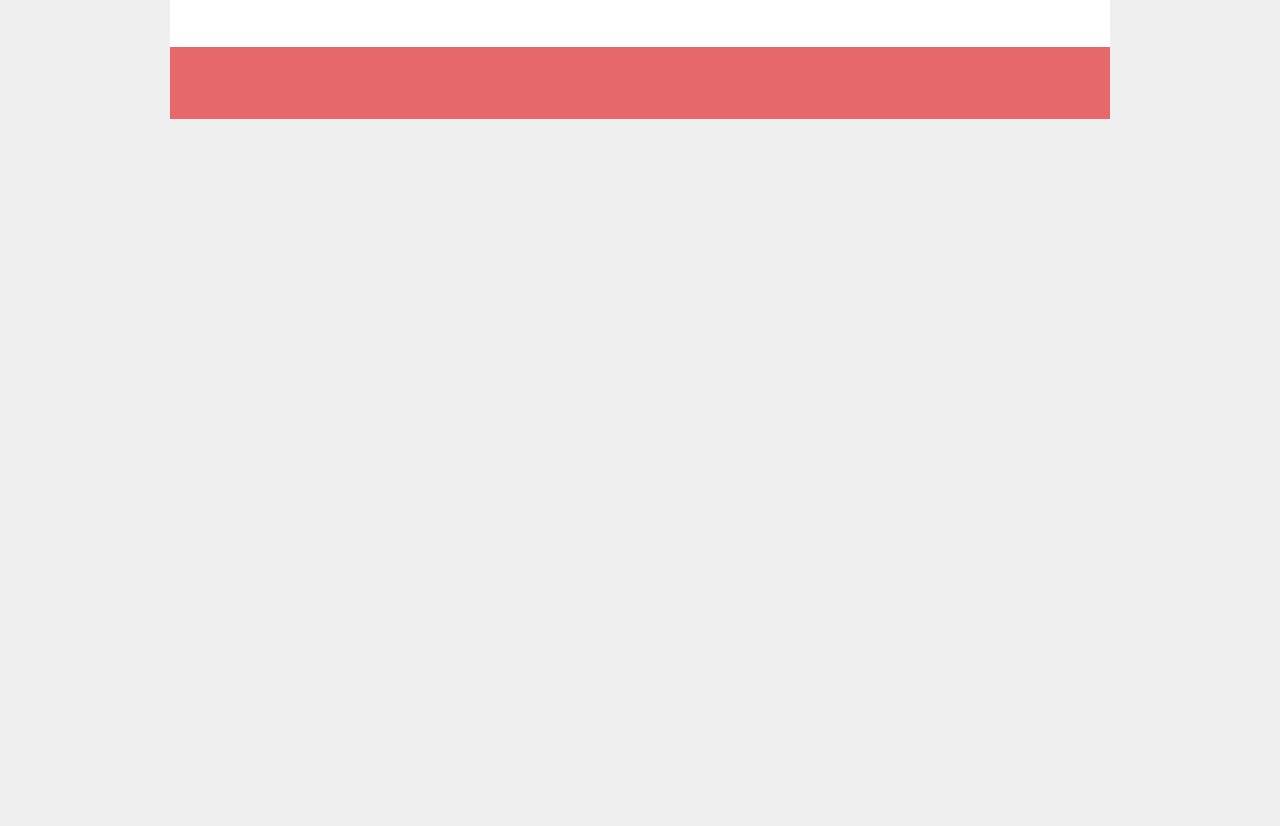
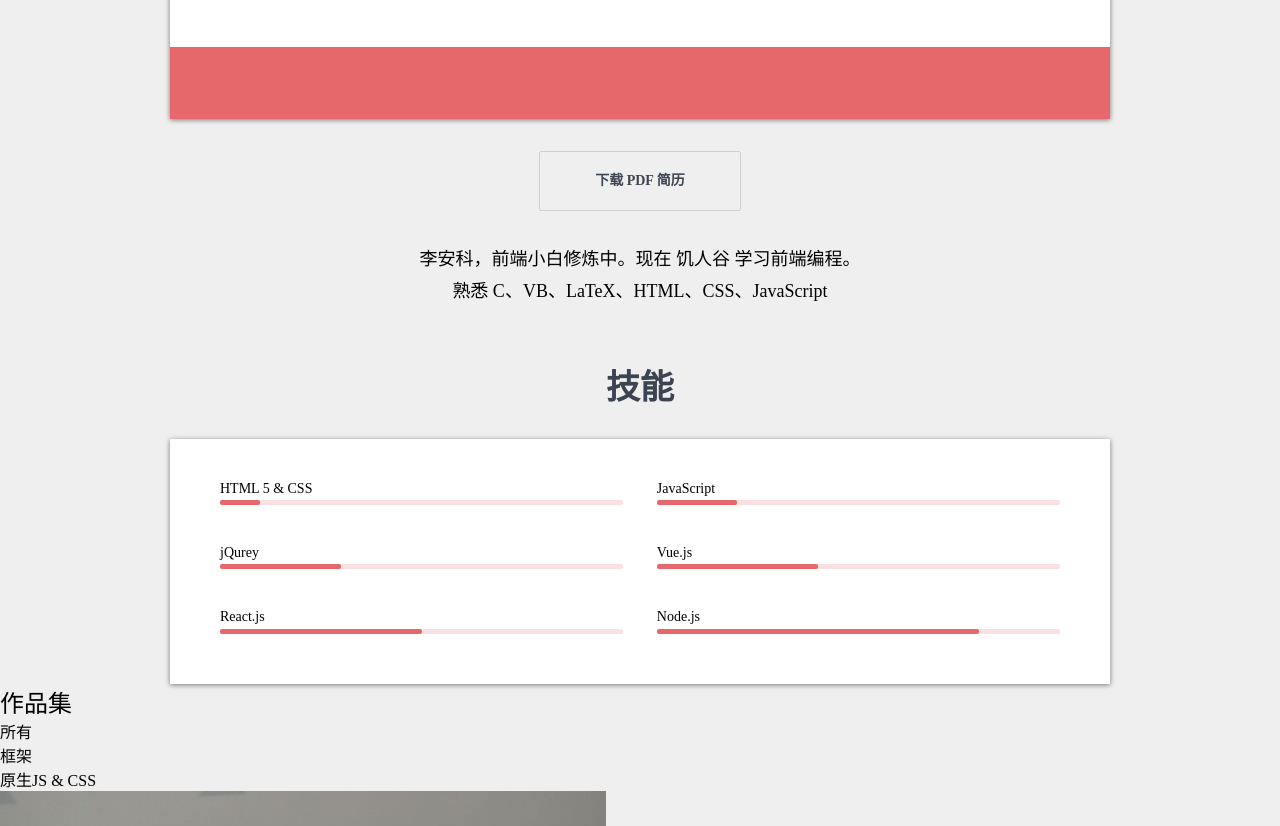
Before and after one commit to Ak-lee/htmldemo, a plain HTML site: page index.html in a window 1280 px wide. Shown: the part 574-1400 px from the top of the page. Before the commit the page ends 800 px from the top, so only its background shows below. Drawn offline with Linux system fonts and the light colour scheme.

Commit message:
技能部分编写

```diff
--- a/index.html
+++ b/index.html
@@ -104,6 +104,81 @@
                  </a>
              </footer>
         </div>
-    </main>
+
+    <p class="downloadResume-wrapper">
+        <a class="downloadResume" href="./resume.pdf" target="_blank" download>下载 PDF 简历</a>
+    </p>
+    <p class="selfIntroduction">
+        李安科，前端小白修炼中。现在 饥人谷 学习前端编程。<br>
+        熟悉 C、VB、LaTeX、HTML、CSS、JavaScript
+    </p>
+</main>
+
+<section class="skills">
+  <h2>技能</h2>
+  <ol class="clearfix">
+    <li>
+      <h3>HTML 5 &amp; CSS</h3>
+      <div class="progressBar">
+        <div class="progress" style="width:10%"></div>
+      </div>
+    </li>
+    <li>
+      <h3>JavaScript</h3>
+      <div class="progressBar">
+        <div class="progress" style="width:20%"></div>
+      </div>
+    </li>
+    <li>
+      <h3>jQurey</h3>
+      <div class="progressBar">
+        <div class="progress" style="width:30%"></div>
+      </div>
+    </li>
+    <li>
+      <h3>Vue.js</h3>
+      <div class="progressBar">
+        <div class="progress" style="width:40%"></div>
+      </div>
+    </li>
+    <li>
+      <h3>React.js</h3>
+      <div class="progressBar">
+        <div class="progress" style="width:50%"></div>
+      </div>
+    </li>
+    <li>
+      <h3>Node.js</h3>
+      <div class="progressBar">
+        <div class="progress" style="width:80%"></div>
+      </div>
+    </li>
+  </ol>
+</section>
+
+<section class="portfolio">
+  <h2>作品集</h2>
+  <nav>
+    <ol class="clearfix">
+      <li id="portofolio1">所有</li>
+      <li id="portfolio2">框架</li>
+      <li id="portfolio3">原生JS &amp; CSS </li>
+    </ol>
+  </nav>
+  <div id="portfolioBar" class="bar state-1">
+        <div class="bar-inner"></div>
+  </div>
+  <div class="works" style="height: 597px;">
+      <div class="big" style="top: 0; left: 0;">
+        <img src="./img/1.jpg" alt="作品1">
+      </div>
+      <div class="small" style="top: 0; left: 645px;">
+        <img src="./img/2.jpg" alt="作品2">
+      </div>
+      <div class="small" style="top: 312px; left: 645px;">
+        <img src="./img/3.jpg" alt="作品3">
+      </div>
+    </div>
+</section>
 </body>
 </html>
--- a/style.css
+++ b/style.css
@@ -5,6 +5,16 @@ body{
 * {
   margin: 0;
   padding: 0;
+}
+a {
+  color: inherit;
+  text-decoration: none;
+}
+ul,ol{
+  list-style: none;
+}
+h1,h2,h3,h4,h5,h6{
+  font-weight: normal;
 }
 .clearfix::after{
     content: '';
@@ -102,6 +112,7 @@ div.mask{
     margin-right: auto;
     background-color: #ffffff;
     margin-top: -345px;
+    box-shadow: 0px 1px 5px 0px rgba(0, 0, 0, 0.5);
 }
 .UserCard dl dt,
 .UserCard dl dd{
@@ -164,3 +175,75 @@ hr{
   vertical-align: top;
   fill:white;
 }
+body>main .downloadResume-wrapper{
+  text-align: center;
+}
+body>main .downloadResume{
+  font-size: 14px;
+  line-height: 16px;
+  padding: 21px 55px;
+  border: 1px solid #cdcfd1;
+  display: inline-block;
+  background: #efefef;
+  border-radius: 2px;
+  color: #3d4451;
+  font-weight: bold;
+  margin:32px 0;
+  transition: box-shadow 0.2s;
+}
+body > main .downloadResume:hover {
+  box-shadow: 0px 4px 13px 0px rgba(0, 0, 0, 0.2);
+}
+.selfIntroduction{
+  max-width: 940px;
+  margin-left: auto;
+  margin-right: auto;
+  text-align: center;
+  font-family: kaiti;
+  line-height: 1.8;
+  font-size: 18px;
+}
+section.skills{
+  max-width: 940px;
+  margin-left: auto;
+  margin-right: auto;
+  margin-top: 60px;
+}
+section.skills>h2{
+  text-align: center;
+  color: #3d4451;
+  font-size: 34px;
+  line-height: 1.2;
+  font-weight: 600;
+}
+section.skills h3{
+  font-size: 14px;
+  line-height: 1.1;
+  padding-right: 40px;
+}
+section.skills>ol{
+  padding: 42px 50px 10px;
+  background: white;
+  box-shadow: 0px 1px 5px 0px rgba(0, 0, 0, 0.5);
+  margin-top: 30px;
+}
+section.skills>ol>li{
+  float: left;
+  width: 48%;
+  box-sizing: border-box;
+}
+section.skills>ol>li:nth-child(even){
+  float: right;
+}
+section.skills .progressBar{
+  height: 5px;
+  background: #FAE1E1;
+  border-radius: 2px;
+  margin: 4px 0 40px;
+}
+section.skills .progress{
+  height: 100%;
+  background: red;
+  background: #E6686A;
+  border-radius: 2px;
+}
```
Also changed, not shown: img/1.jpg (added), img/2.jpg (added), img/3.jpg (added), 1 other file.
